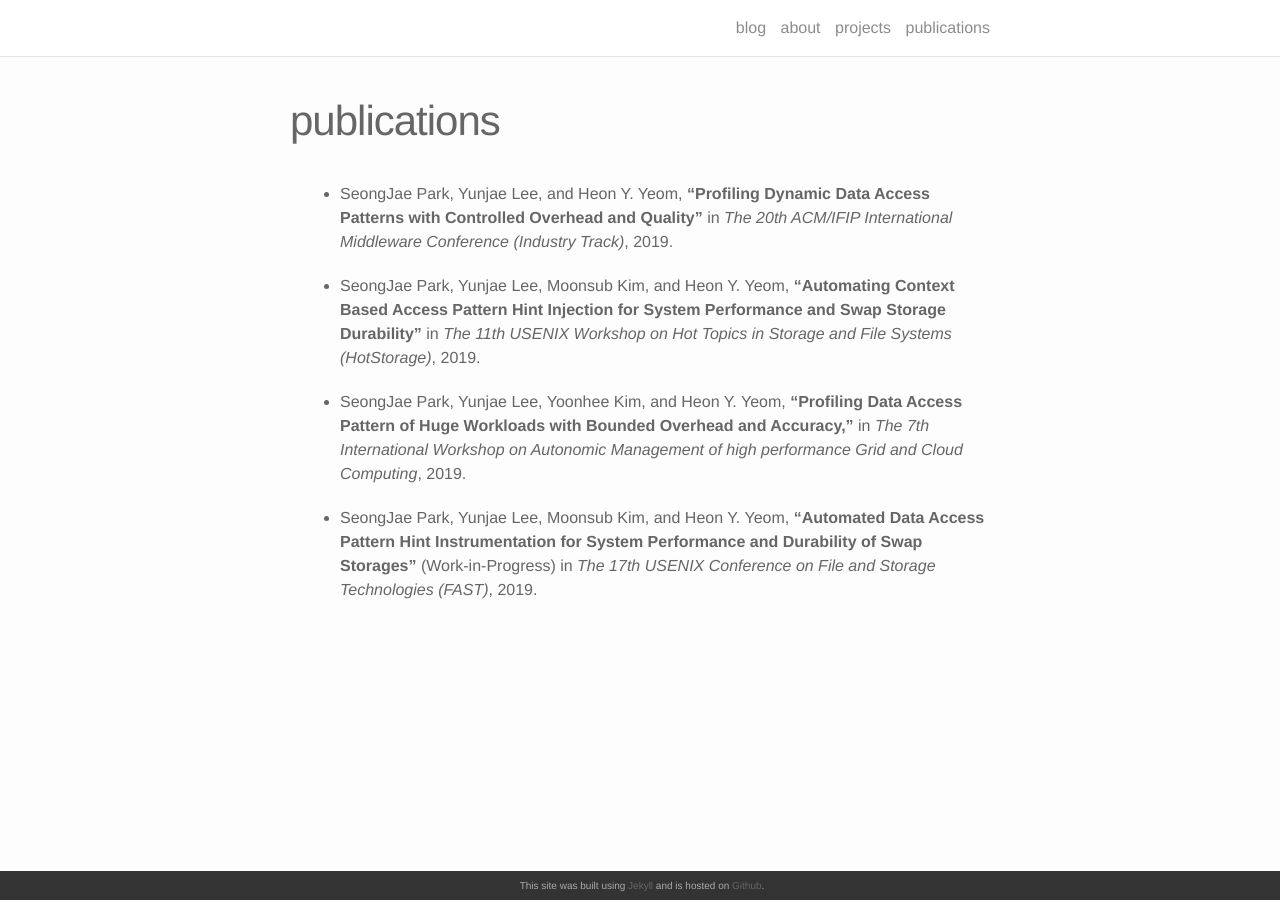
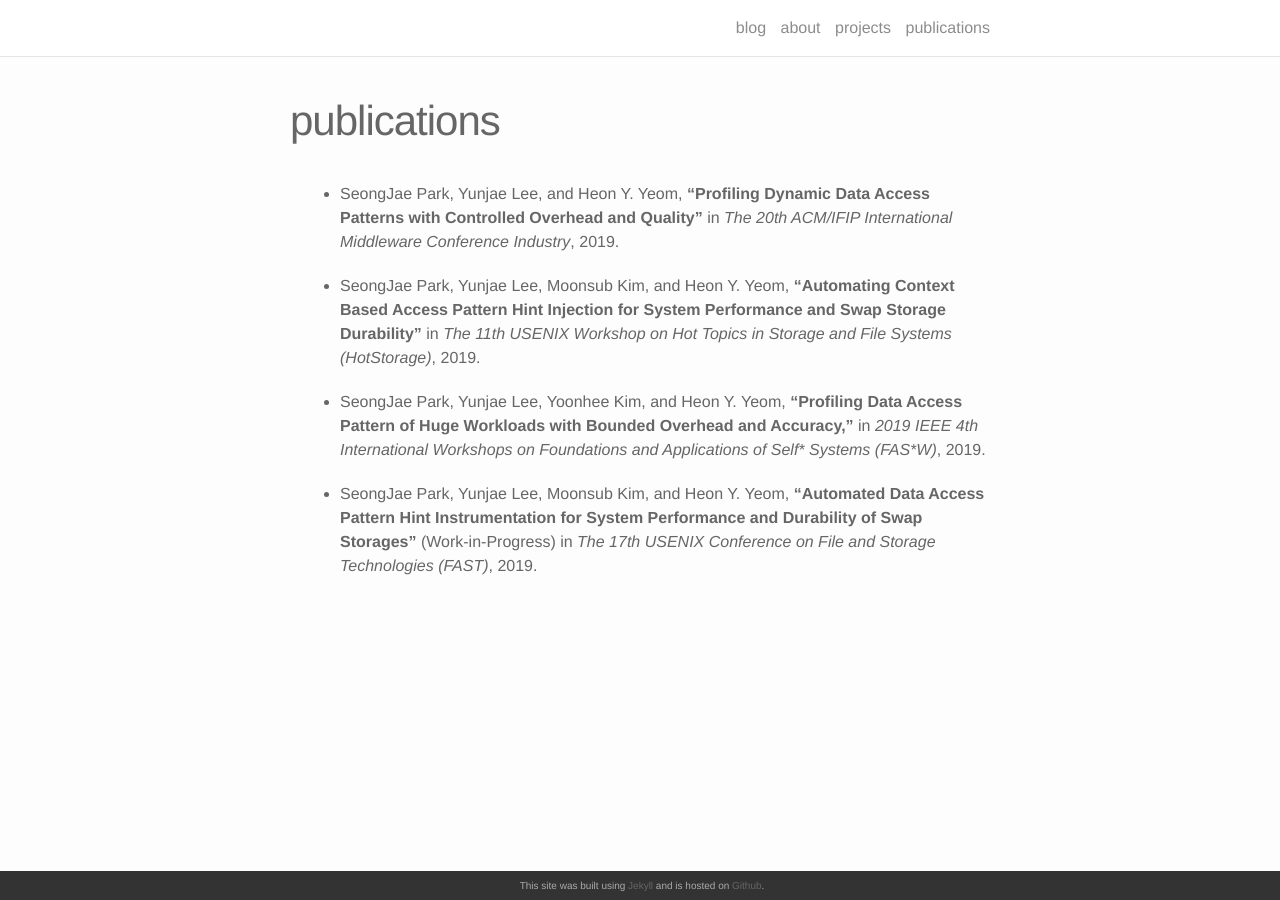
Before and after one commit to yunjae2/yunjae2.github.io, a Jekyll site: the page built from publications.md, in a window 1280 px wide. Built offline with Jekyll 4.4.1, drawn with Linux system fonts in a browser that asks for light colours; nearby versions of some CDN libraries.

Commit message:
publications: Update conference name
Signed-off-by: Yunjae Lee <lyj7694@gmail.com>

```diff
--- a/publications.md
+++ b/publications.md
@@ -3,10 +3,10 @@ layout: post
 title: publications
 ---
 
-- SeongJae Park, Yunjae Lee, and Heon Y. Yeom, __"Profiling Dynamic Data Access Patterns with Controlled Overhead and Quality"__ in _The 20th ACM/IFIP International Middleware Conference (Industry Track)_, 2019.
+- SeongJae Park, Yunjae Lee, and Heon Y. Yeom, __"Profiling Dynamic Data Access Patterns with Controlled Overhead and Quality"__ in _The 20th ACM/IFIP International Middleware Conference Industry_, 2019.
 
 - SeongJae Park, Yunjae Lee, Moonsub Kim, and Heon Y. Yeom, __“Automating Context Based Access Pattern Hint Injection for System Performance and Swap Storage Durability”__ in _The 11th USENIX Workshop on Hot Topics in Storage and File Systems (HotStorage)_, 2019.
 
-- SeongJae Park, Yunjae Lee, Yoonhee Kim, and Heon Y. Yeom, __“Profiling Data Access Pattern of Huge Workloads with Bounded Overhead and Accuracy,”__ in _The 7th International Workshop on Autonomic Management of high performance Grid and Cloud Computing_, 2019.
+- SeongJae Park, Yunjae Lee, Yoonhee Kim, and Heon Y. Yeom, __“Profiling Data Access Pattern of Huge Workloads with Bounded Overhead and Accuracy,”__ in _2019 IEEE 4th International Workshops on Foundations and Applications of Self* Systems (FAS*W)_, 2019.
 
 - SeongJae Park, Yunjae Lee, Moonsub Kim, and Heon Y. Yeom, __"Automated Data Access Pattern Hint Instrumentation for System Performance and Durability of Swap Storages"__ (Work-in-Progress) in _The 17th USENIX Conference on File and Storage Technologies (FAST)_, 2019.
```
